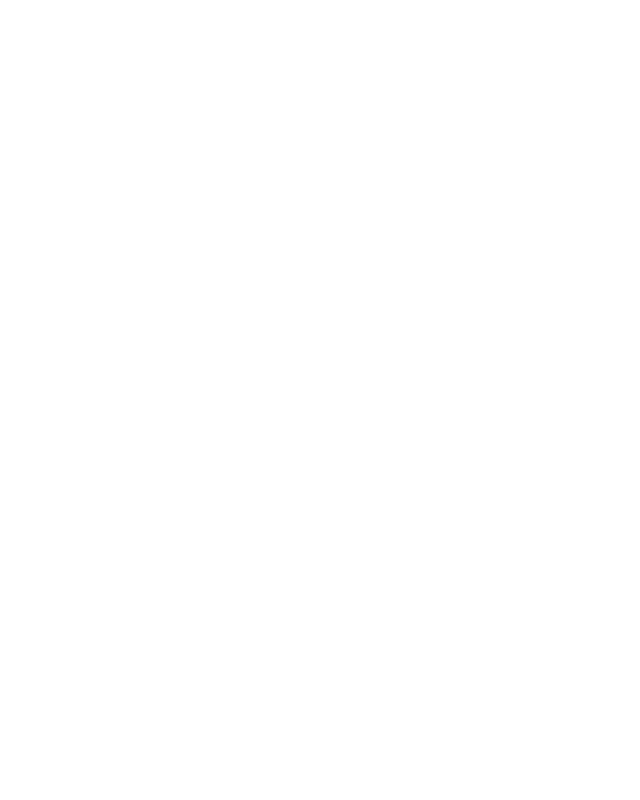
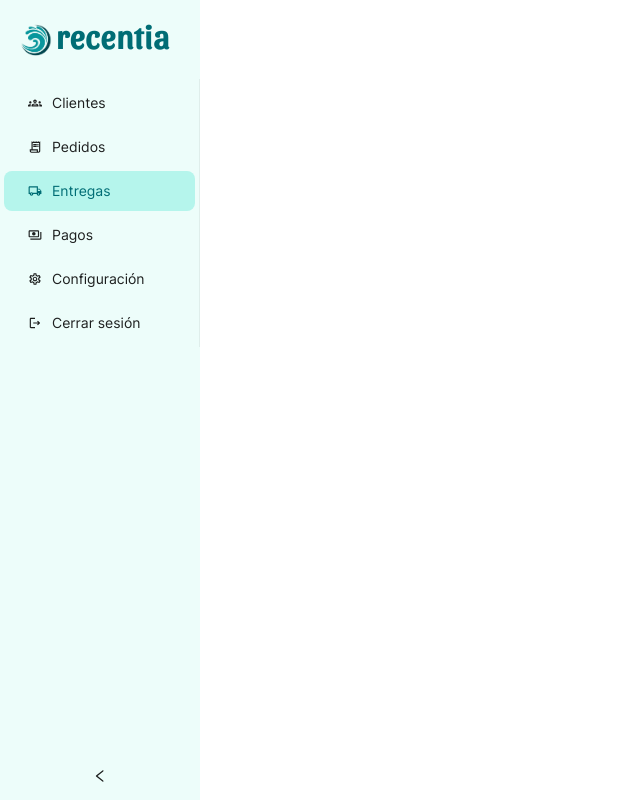
Before and after one commit to TomySanchez/lnz10_recentia-project, a React (Vite) app: page /entregas in a window 1280 px wide. Before the commit this address had no page. Shown: the whole page, without its empty margins (0-640 px from the left). Built offline with nearby package versions, Linux system fonts and the light colour scheme; sample sign-in values are in the browser's storage.

Commit message:
feat[entregas]: Sección de Entregas

```diff
--- /dev/null
+++ b/src/pages/entregas/Entregas.jsx
@@ -0,0 +1,11 @@
+import { MdOutlineLocalShipping } from 'react-icons/md';
+import { MainContent } from '../../layouts/MainContent';
+
+export const Entregas = () => {
+  return (
+    <MainContent
+      title='Entregas'
+      icon={<MdOutlineLocalShipping size={40} />}
+    ></MainContent>
+  );
+};
--- a/src/routes/Routes.jsx
+++ b/src/routes/Routes.jsx
@@ -6,6 +6,7 @@ import { Clientes } from '../pages/clientes/Clientes';
 import { Pedidos } from '../pages/pedidos/Pedidos';
 import { Login } from '../pages/login/Login';
 import { Configuracion } from '../pages/configuracion/Configuracion';
+import { Entregas } from '../pages/entregas/Entregas';
 
 export const Routes = () => {
   return (
@@ -31,7 +32,7 @@ export const Routes = () => {
       >
         <Route path='clientes' element={<Clientes />} />
         <Route path='pedidos' element={<Pedidos />} />
-        {/* <Route path='entregas' element={<Entregas />} /> */}
+        <Route path='entregas' element={<Entregas />} />
         {/* <Route path='pagos' element={<Pagos />} /> */}
         <Route path='configuracion' element={<Configuracion />} />
       </Route>
```
